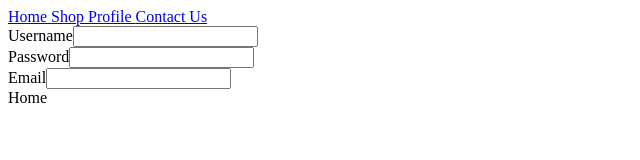
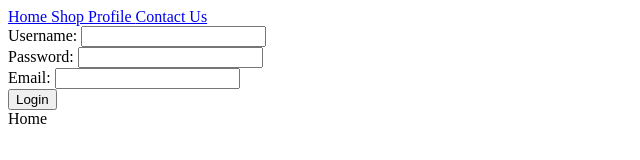
Before and after one commit to salvat36/endlesseasel, a React (Create React App) app in the folder client/: page / in a window 1280 px wide. Shown: the top 160 px of the page, without its empty margins (0-640 px from the left). Built offline with nearby package versions, Linux system fonts and the light colour scheme; no server answers.

Commit message:
update register

```diff
--- a/client/src/components/Register.js
+++ b/client/src/components/Register.js
@@ -7,25 +7,30 @@ const Register = ( {updateUser} ) => {
   const [isLoggedIn, setIsLoggedIn] = useState(false);
   const history = useHistory();
 
+
+  const handleClick = () => {
+    setIsLoggedIn((isLoggedIn) => !isLoggedIn)
+  }
+
     const registerSchema = yup.object().shape({
         username: yup
         .string()
         .required('Username is required')
-        .min()
-        .max(),
+        .min(8)
+        .max(30),
 
         password: yup
         .string()
         .required('Password is required')
-        .min()
-        .max(),
+        .min(8)
+        .max(100),
 
         email: yup
         .string()
         .required('Email is required')
         .email()
-        .min()
-        .max()
+        .min(5)
+        .max(30)
     })
 
     const formik = useFormik({
@@ -61,23 +66,21 @@ const Register = ( {updateUser} ) => {
     <div>
       <form onSubmit={formik.handleSubmit}>
         <>
-        <label>Username</label>
+        <label>Username: </label>
         <input type='text' name='username' value={formik.values.username} onChange={formik.handleChange} onBlur={formik.handleBlur}/>
         {formik.errors.username && formik.touched.username} <div>{formik.errors.username}</div>
         </>
         <>
-        <label>Password</label>
+        <label>Password: </label>
         <input type='password' name='password' value={formik.values.password} onChange={formik.handleChange} onBlur={formik.handleBlur}/>
         {formik.errors.password && formik.touched.password} <div>{formik.errors.password}</div>
         </>
         <>
-        <label>Email</label>
-        <input type='text' name='text' value={formik.values.email} onChange={formik.handleChange} onBlur={formik.handleBlur}/>
+        <label>Email: </label>
+        <input type='email' name='email' value={formik.values.email} onChange={formik.handleChange} onBlur={formik.handleBlur}/>
         {formik.errors.email && formik.touched.email} <div>{formik.errors.email}</div>
-
-
         </>
-
+        <button type='submit' onClick={handleClick}> {isLoggedIn? 'Create' : 'Login'}</button>
       </form>
     </div>
   )
```
